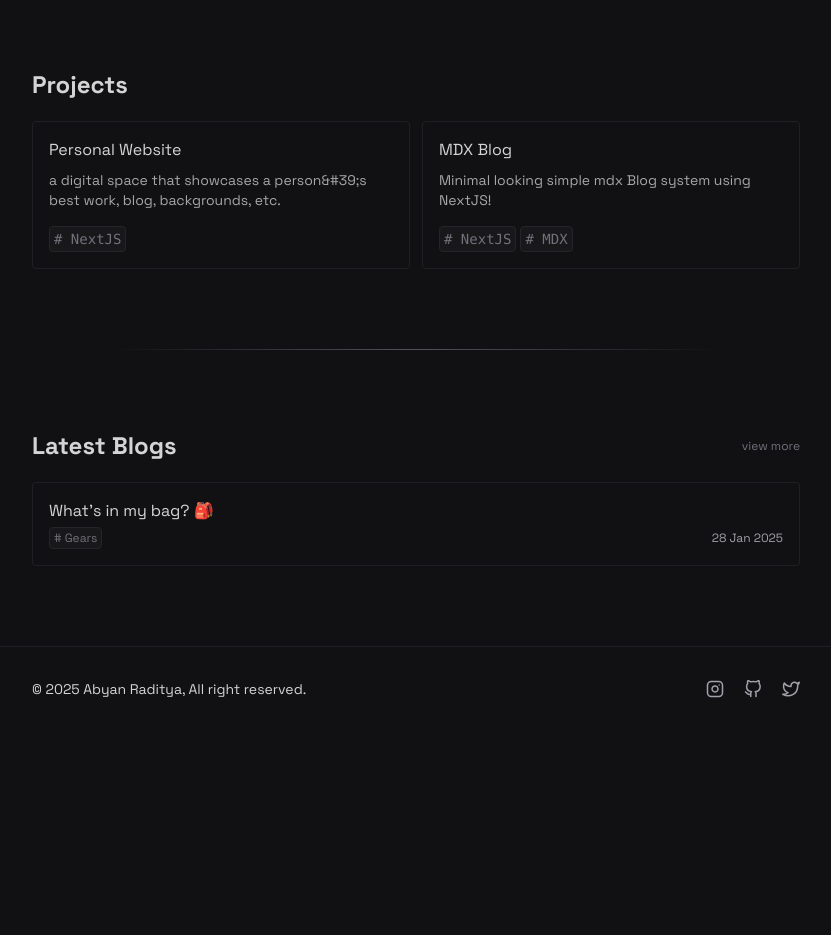
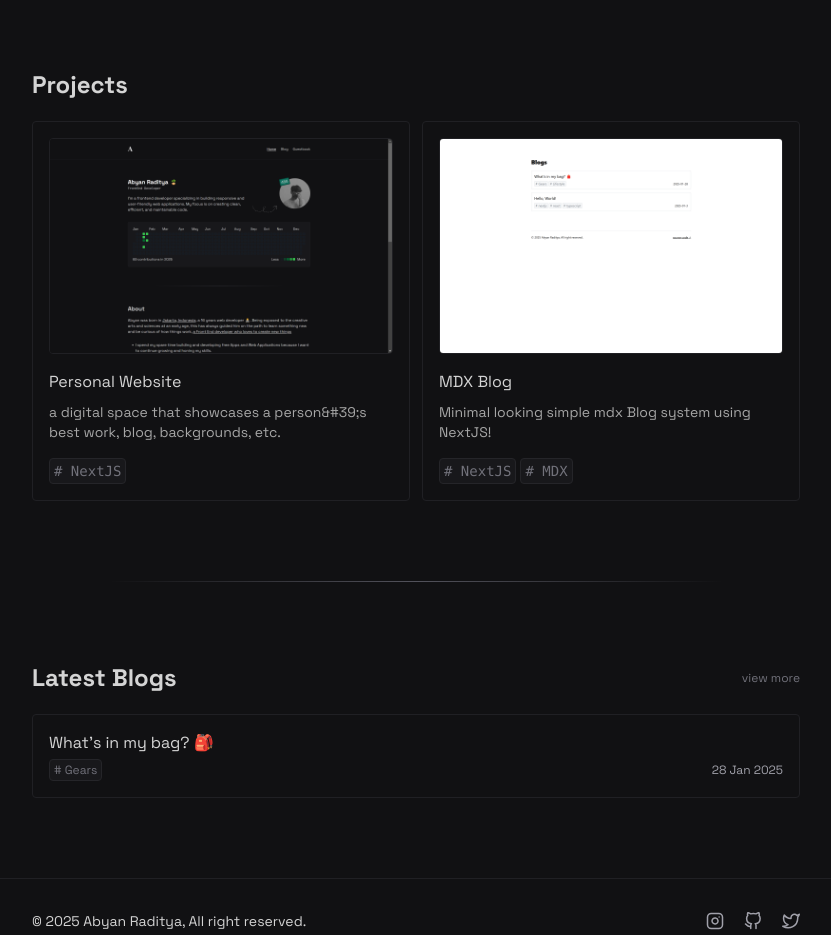
Before and after one commit to byanrkh/site, a Next.js app: page / in a window 1280 px wide. Shown: the part 1000-1935 px from the top of the page, without its empty margins (224-1055 px from the left). Before the commit the page ends 1731 px from the top, so only its background shows below. Built offline with nearby package versions, Linux system fonts and the light colour scheme.

Commit message:
Feat: adding website preview to project card, remove unused style

```diff
--- a/app/(root)/(home)/content/Projects.tsx
+++ b/app/(root)/(home)/content/Projects.tsx
@@ -1,4 +1,5 @@
 import Title from "@/components/Layout/Title";
+import Image from "next/image";
 import Link from "next/link";
 import React from "react";
 
@@ -6,6 +7,7 @@ export default function Projects() {
   const project = [
     {
       label: "Personal Website",
+      image: "byanrkh.png",
       summary:
         "a digital space that showcases a person&#39;s best work, blog, backgrounds, etc.",
       tags: ["NextJS"],
@@ -13,6 +15,7 @@ export default function Projects() {
     },
     {
       label: "MDX Blog",
+      image: "mdx-blog.png",
       summary: "Minimal looking simple mdx Blog system using NextJS!",
       tags: ["NextJS", "MDX"],
       link: "https://github.com/byanrkh/mdx-blog",
@@ -28,10 +31,17 @@ export default function Projects() {
             <Link
               key={p.link}
               href={p.link}
-              className="border border-[#202024] p-4 rounded group hover:scale-[1.02] duration-75"
+              className="border border-[#202024] p-4 rounded group hover:scale-[1.02] duration-75 h-fit"
               target="_blank"
             >
-              <h1 className="group-hover:underline">{p.label}</h1>
+              <Image
+                src={`/assets/project/${p.image}`}
+                alt="mockup"
+                width={1000}
+                height={100}
+                className="border border-[#202024] rounded"
+              />
+              <h2 className="group-hover:underline mt-4">{p.label}</h2>
               <p className="mt-2 mb-4 text-sm text-[#a6a6a6]">{p.summary}</p>
               <ul className="flex gap-1">
                 {p.tags.map((tag) => {
--- a/app/(root)/(home)/page.tsx
+++ b/app/(root)/(home)/page.tsx
@@ -18,7 +18,7 @@ export default function page() {
               </h1>
               <p className={`text-sm font-mono`}>FrontEnd Developer</p>
             </div>
-            <p className="justify">
+            <p>
               I&#39;m a frontend developer specializing in building responsive
               and user-friendly web applications. My focus is on creating clean,
               efficient, and maintainable code.
--- a/components/Layout/Title.tsx
+++ b/components/Layout/Title.tsx
@@ -2,7 +2,7 @@ import React, { ReactNode } from "react";
 
 export default function Title({ children }: { children: ReactNode }) {
   return (
-    <h1 className="text-2xl font-extrabold relative flex group cursor-pointer mb-5">
+    <h1 className="text-2xl font-extrabold relative flex group cursor-pointer mb-5 w-fit">
       {children}
       <span className="absolute -left-6 top-0 hidden group-hover:block">#</span>
     </h1>
--- a/content/uses.mdx
+++ b/content/uses.mdx
@@ -5,7 +5,7 @@ tags: ["Gears"]
 ---
 
 Here’s a list of my things I use to build software, stay productive, or buy to fool myself into thinking
-I’m being productive when I’m really just procrastinating. Inspired by <a href="https://uses.tech" target="_blank">uses.tech</a>
+I’m being productive when I’m really just procrastinating. Inspired by https://uses.tech
 
 ## Hardware
 
```
Also changed, not shown: public/assets/project/byanrkh.png (added), public/assets/project/mdx-blog.png (added).
